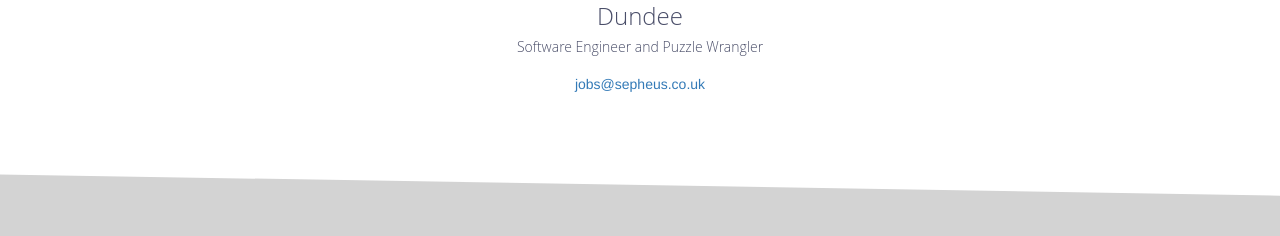
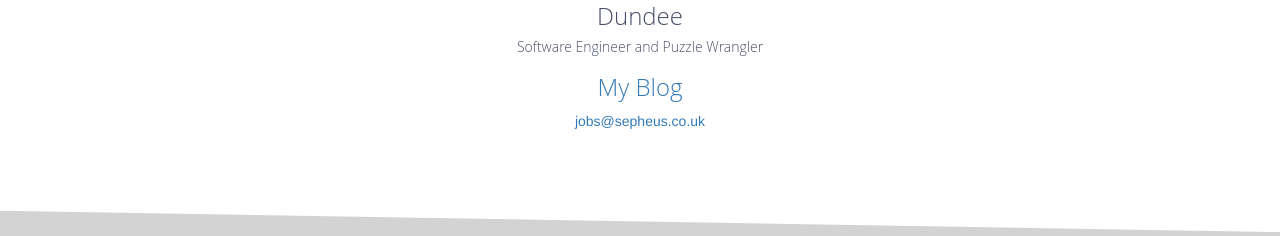
Before and after one commit to Sepheus/sepheus.github.io, a plain HTML site: page index.html in a window 1280 px wide. Shown: the part 327-563 px from the top of the page. Drawn offline with nearby package versions, Linux system fonts and the light colour scheme.

Commit message:
Blog link added

```diff
--- a/index.html
+++ b/index.html
@@ -148,9 +148,15 @@
 				  <h5>Software Engineer and Puzzle Wrangler</h5>
 
 				  <div class="text-center" style="margin:20px">
+					<h3>
+						<a href="blog/" class="">
+							My Blog
+						</a>
+					</h3>
 				  	<a href="mailto:jobs@sepheus.co.uk" class="" target="_blank">
 				  		jobs@sepheus.co.uk
 				  	</a>
+					</br>
 				  </div>
 				</div>
 			</section>
```
